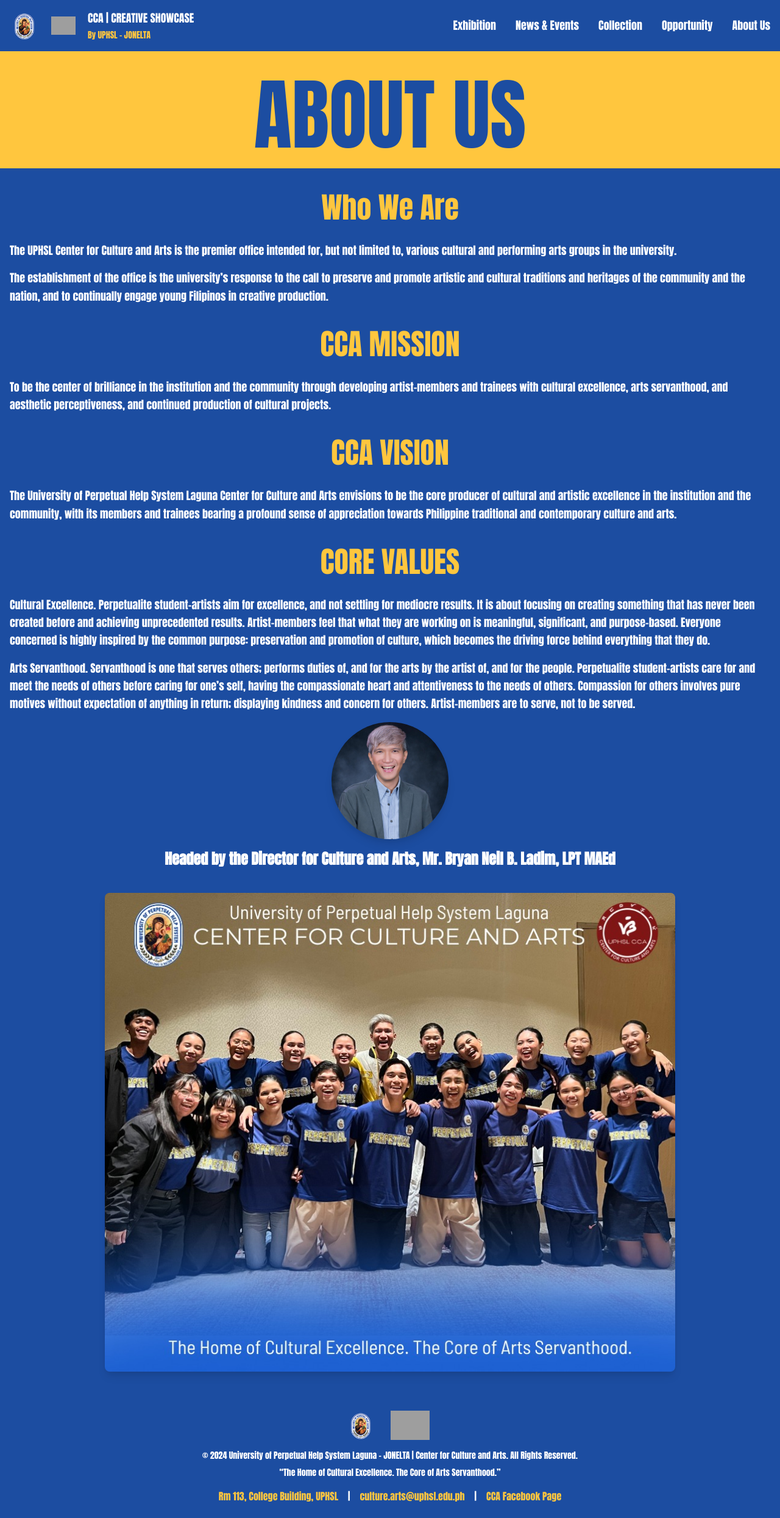
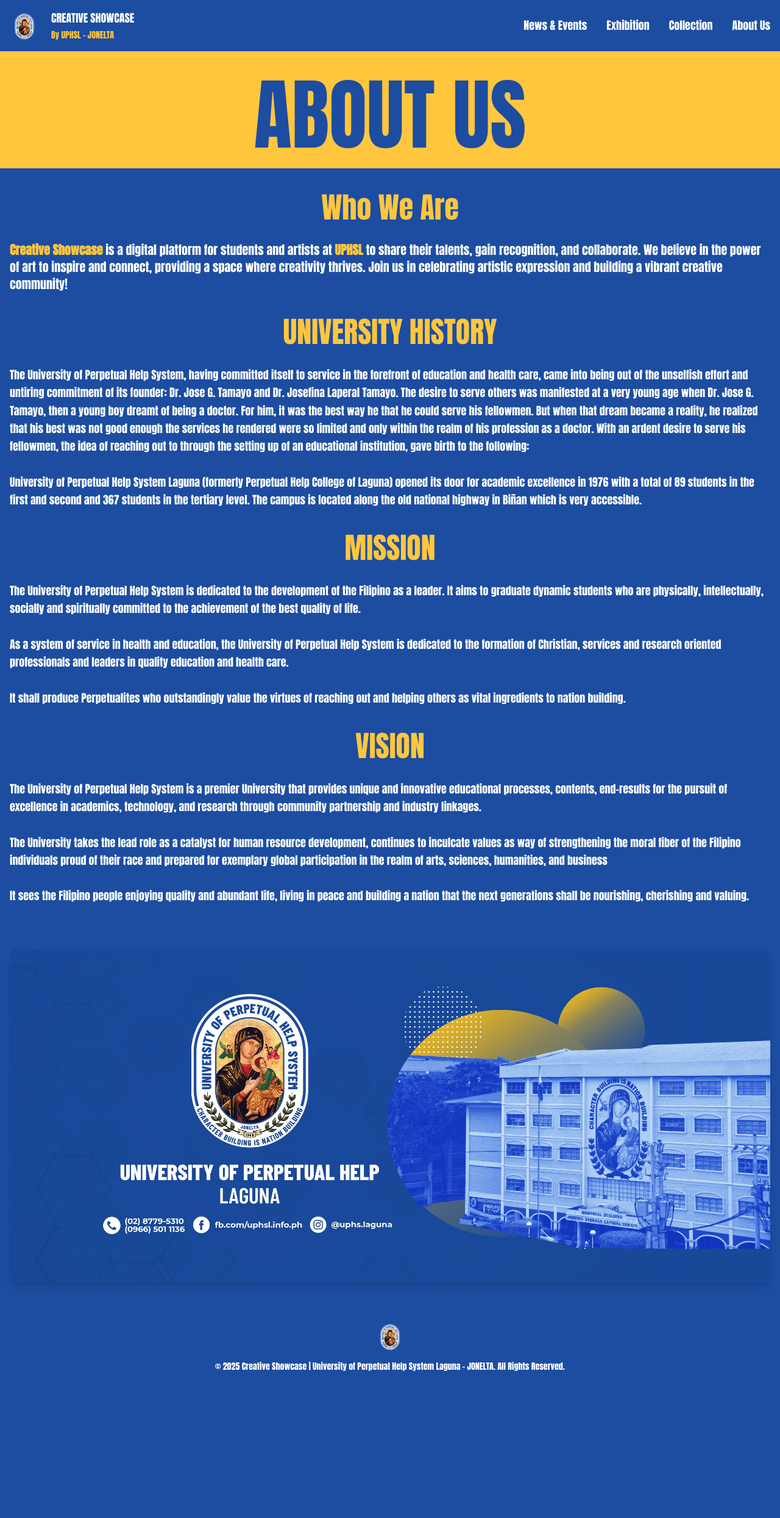
Before and after one commit to JoseMejarito/CreativeShowcase, a PHP site: page /about.php in a window 1280 px wide. Shown: the whole page at 61% size. After the commit the page ends 2248 px from the top, so only its background shows below. Run offline with PHP 8.4, Linux system fonts and the light colour scheme; grey boxes are pictures that could not be loaded.

Commit message:
Mar 28 2025 [FirstRevision]

```diff
--- a/about.php
+++ b/about.php
@@ -25,59 +25,52 @@
         <div class="max-w-screen-xl mx-auto px-4">
             <h2 class="text-5xl text-uphsl-yellow text-center mb-8">Who We Are</h2>
             <div class="text-white text-lg leading-relaxed">
-                <p class="mb-4">
-                    The UPHSL Center for Culture and Arts is the premier office intended for, but not limited to,
-                    various cultural and performing arts groups in the university.
-                </p>
-                <p class="mb-4">
-                    The establishment of the office is the university’s response to the call to preserve and promote artistic
-                    and cultural traditions and heritages of the community and the nation, and to continually engage young Filipinos in creative production.
+                <p class="text-xl text-white mb-4">
+                    <span class="font-bold text-uphsl-yellow">Creative Showcase</span> is a digital platform for students and artists at
+                    <span class="font-bold text-uphsl-yellow">UPHSL</span> to share their talents, gain recognition, and collaborate. We believe in the power of art to inspire and connect, providing a space where creativity thrives. Join us in celebrating artistic expression and building a vibrant creative community!
                 </p>
             </div><br>
 
-            <h2 class="text-5xl text-uphsl-yellow text-center mb-8">CCA MISSION</h2>
+            <h2 class="text-5xl text-uphsl-yellow text-center mb-8">UNIVERSITY HISTORY</h2>
             <div class="text-white text-lg leading-relaxed">
                 <p class="mb-4">
-                    To be the center of brilliance in the institution and the community through developing artist-members and trainees with cultural excellence,
-                    arts servanthood, and aesthetic perceptiveness, and continued production of cultural projects.
+                    The University of Perpetual Help System, having committed itself to service in the forefront of education and health care, came into being out of the unselfish effort and untiring commitment of its founder: Dr. Jose G. Tamayo and Dr. Josefina Laperal Tamayo. The desire to serve others was manifested at a very young age when Dr. Jose G. Tamayo, then a young boy dreamt of being a doctor. For him, it was the best way he that he could serve his fellowmen. But when that dream became a reality, he realized that his best was not good enough the services he rendered were so limited and only within the realm of his profession as a doctor. With an ardent desire to serve his fellowmen, the idea of reaching out to through the setting up of an educational institution, gave birth to the following:
+                    <br><br>
+                    University of Perpetual Help System Laguna (formerly Perpetual Help College of Laguna) opened its door for academic excellence in 1976 with a total of 89 students in the first and second and 367 students in the tertiary level. The campus is located along the old national highway in Biñan which is very accessible.
                 </p>
             </div><br>
 
-            <h2 class="text-5xl text-uphsl-yellow text-center mb-8">CCA VISION</h2>
+            <h2 class="text-5xl text-uphsl-yellow text-center mb-8">MISSION</h2>
             <div class="text-white text-lg leading-relaxed">
                 <p class="mb-4">
-                    The University of Perpetual Help System Laguna Center for Culture and Arts envisions to be the core producer of cultural and artistic excellence
-                    in the institution and the community, with its members and trainees
-                    bearing a profound sense of appreciation towards Philippine traditional and contemporary culture and arts.
+                    The University of Perpetual Help System is dedicated to the development of the Filipino as a leader. It aims to graduate dynamic students who are physically, intellectually, socially and spiritually committed to the achievement of the best quality of life.
+                    <br><br>
+                    As a system of service in health and education, the University of Perpetual Help System is dedicated to the formation of Christian, services and research oriented professionals and leaders in quality education and health care.
+                    <br><br>
+                    It shall produce Perpetualites who outstandingly value the virtues of reaching out and helping others as vital ingredients to nation building.
                 </p>
             </div><br>
 
-            <h2 class="text-5xl text-uphsl-yellow text-center mb-8">CORE VALUES</h2>
+            <h2 class="text-5xl text-uphsl-yellow text-center mb-8">VISION</h2>
             <div class="text-white text-lg leading-relaxed">
                 <p class="mb-4">
-                    Cultural Excellence. Perpetualite student-artists aim for excellence, and not settling for mediocre results.
-                    It is about focusing on creating something that has never been created before and achieving unprecedented results.
-                    Artist-members feel that what they are working on is meaningful, significant, and purpose-based.
-                    Everyone concerned is highly inspired by the common purpose: preservation and promotion of culture,
-                    which becomes the driving force behind everything that they do.
+                    The University of Perpetual Help System is a premier University that provides unique and innovative educational processes, contents, end-results for the pursuit of excellence in academics, technology, and research through community partnership and industry linkages.
+                    <br><br>
+                    The University takes the lead role as a catalyst for human resource development, continues to inculcate values as way of strengthening the moral fiber of the Filipino individuals proud of their race and prepared for exemplary global participation in the realm of arts, sciences, humanities, and business
+                    <br><br>
+                    It sees the Filipino people enjoying quality and abundant life, living in peace and building a nation that the next generations shall be nourishing, cherishing and valuing.
                 </p>
-                <p class="mb-4">
-                    Arts Servanthood. Servanthood is one that serves others; performs duties of, and for the arts by the artist of, and for the people.
-                    Perpetualite student-artists care for and meet the needs of others before caring for one’s self, having the compassionate heart and attentiveness to the needs of others.
-                    Compassion for others involves pure motives without expectation of anything in return; displaying kindness and concern for others.
-                    Artist-members are to serve, not to be served.
-                </p>
-            </div>
+            </div><br>
 
-            <div class="flex flex-col items-center text-center mb-10">
+            <!--<div class="flex flex-col items-center text-center mb-10">
                 <img src="public/director-photo.jpg" alt="Director Photo" class="w-48 h-48 object-cover rounded-full shadow-lg mb-4">
                 <p class="text-2xl text-white font-semibold">
                     Headed by the Director for Culture and Arts, Mr. Bryan Neil B. Ladim, LPT MAEd
                 </p>
-            </div>
+            </div>-->
 
-            <div class="mt-8 flex justify-center">
-                <img src="public/cca-photo.jpg" alt="CCA Photo" class="rounded-lg shadow-lg w-full md:w-3/4 lg:w-2/3 xl:w-3/4">
+            <div class="mt-8 flex justify-center w-full">
+                <img src="public/UPHSL-Photo.jpg" alt="University Photo" class="rounded-lg shadow-lg w-full max-w-none">
             </div>
         </div>
     </section>
--- a/footer.php
+++ b/footer.php
@@ -5,16 +5,15 @@
     <div class="container mx-auto px-6 text-center">
         <div class="flex justify-center space-x-8 mb-4">
             <img src="public/uphsl-logo.png" alt="Logo 1" class="h-12">
-            <img src="public/cca-logo.png" alt="Logo 2" class="h-12">
         </div>
-        <p class="text-sm mb-2">© 2024 University of Perpetual Help System Laguna - JONELTA | Center for Culture and Arts. All Rights Reserved.</p>
-        <p class="text-sm mb-4">“The Home of Cultural Excellence. The Core of Arts Servanthood.”</p>
+        <p class="text-sm mb-2">© 2025 Creative Showcase | University of Perpetual Help System Laguna - JONELTA. All Rights Reserved.</p>
+        <!--<p class="text-sm mb-4">“The Home of Cultural Excellence. The Core of Arts Servanthood.”</p>
         <div class="flex justify-center space-x-4">
             <p class="text-uphsl-yellow">Rm 113, College Building, UPHSL</p>
             <span>|</span>
             <p class="text-uphsl-yellow">culture.arts@uphsl.edu.ph</p>
             <span>|</span>
             <a href="http://facebook.com/UPHSLCCA" class="text-uphsl-yellow hover:underline">CCA Facebook Page</a>
-        </div>
+        </div>-->
     </div>
 </footer>
--- a/navbar.php
+++ b/navbar.php
@@ -9,11 +9,8 @@
             <a href="index.php">
                 <img src="public/uphsl-logo.png" alt="UPHSL Logo" class="h-12 w-12 object-contain">
             </a>
-            <a href="index.php">
-                <img src="public/cca-logo.png" alt="CCA Logo" class="h-10 w-10 object-contain">
-            </a>
             <div class="text-left">
-                <a href="index.php" class="text-white text-lg font-bold anton-regular">CCA | CREATIVE SHOWCASE</a><br>
+                <a href="index.php" class="text-white text-lg font-bold anton-regular">CREATIVE SHOWCASE</a><br>
                 <a href="index.php" class="text-uphsl-yellow text-sm anton-regular">By UPHSL - JONELTA</a>
             </div>
         </div>
@@ -21,19 +18,17 @@
             <button id="menuToggle" class="text-white anton-regular md:hidden" onclick="toggleMenu()">Menu</button>
 
             <div class="hidden md:flex space-x-8 items-center">
+                <a href="news&events.php" class="text-white anton-regular text-sm md:text-base lg:text-lg hover:text-uphsl-yellow whitespace-nowrap">News & Events</a>
                 <a href="exhibition.php" class="text-white anton-regular text-sm md:text-base lg:text-lg hover:text-uphsl-yellow">Exhibition</a>
-                <a href="news&events.php" class="text-white anton-regular text-sm md:text-base lg:text-lg hover:text-uphsl-yellow whitespace-nowrap">News & Events</a>
                 <a href="collection.php" class="text-white anton-regular text-sm md:text-base lg:text-lg hover:text-uphsl-yellow">Collection</a>
-                <a href="opportunity.php" class="text-white anton-regular text-sm md:text-base lg:text-lg hover:text-uphsl-yellow">Opportunity</a>
                 <a href="about.php" class="text-white anton-regular text-sm md:text-base lg:text-lg hover:text-uphsl-yellow whitespace-nowrap">About Us</a>
             </div>
         </div>
 
         <div id="mobileMenu" class="hidden flex flex-col space-y-2 mt-2">
+            <a href="news&events.php" class="text-white anton-regular hover:text-uphsl-yellow">News & Events</a>
             <a href="exhibition.php" class="text-white anton-regular hover:text-uphsl-yellow">Exhibition</a>
-            <a href="news&events.php" class="text-white anton-regular hover:text-uphsl-yellow">News & Events</a>
             <a href="collection.php" class="text-white anton-regular hover:text-uphsl-yellow">Collection</a>
-            <a href="opportunity.php" class="text-white anton-regular hover:text-uphsl-yellow">Opportunity</a>
             <a href="about.php" class="text-white anton-regular hover:text-uphsl-yellow">About Us</a>
         </div>
     </nav>
```
Also changed, not shown: index.php (+13 -15 lines), public/67e65be13ecd6-479897019_504932479293754_6798571470838127305_n.jpg (added), public/67e65c6abf990-486509433_533214466465555_2771057495626909871_n.jpg (added), public/67e65cc1cb1b9-485413765_530253566761645_7076196964653477887_n.jpg (added), public/67e65d5062f67-482220982_1077157147782318_8059769067233051546_n.jpg (added), public/UPHSL-Photo.jpg (added), 1 other file.
